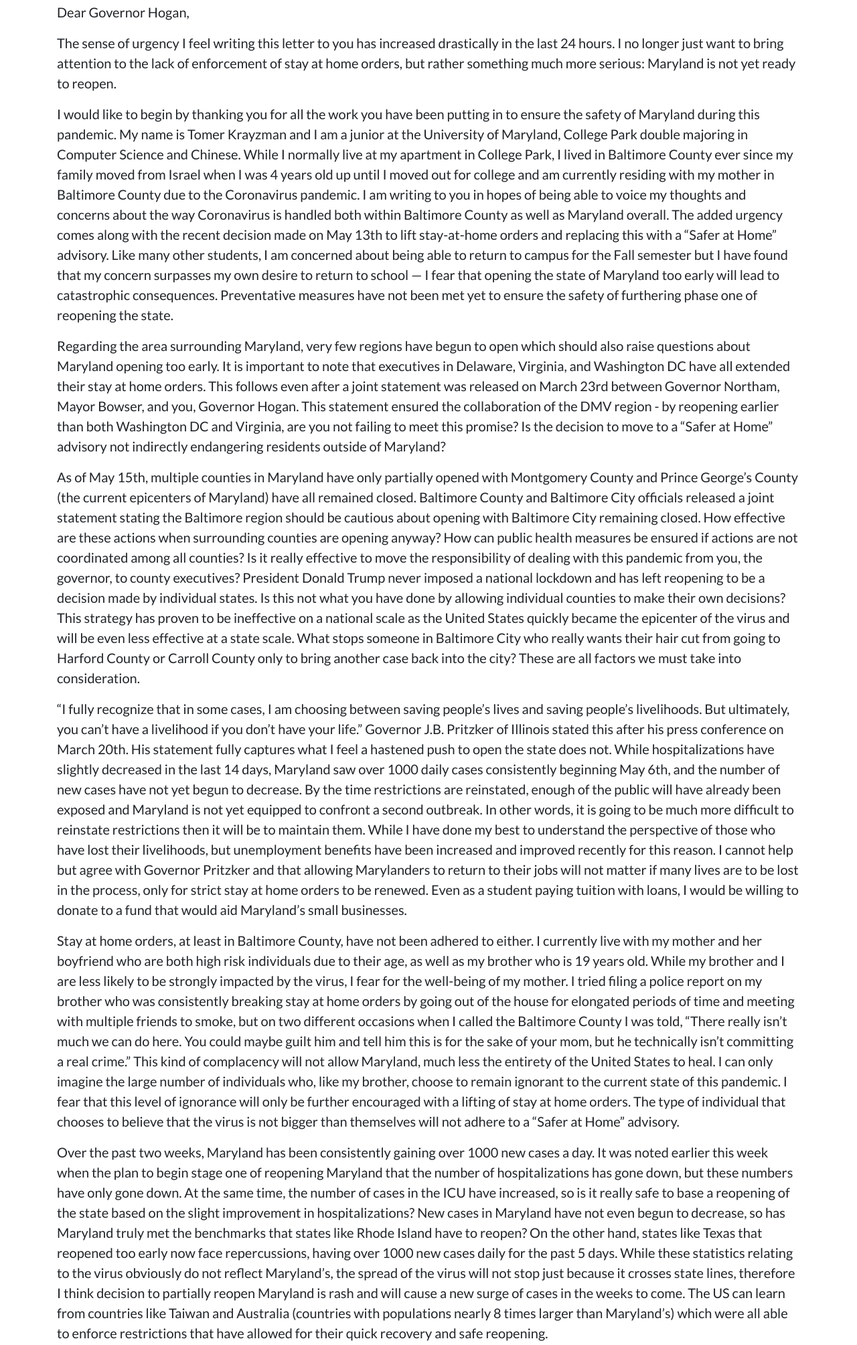
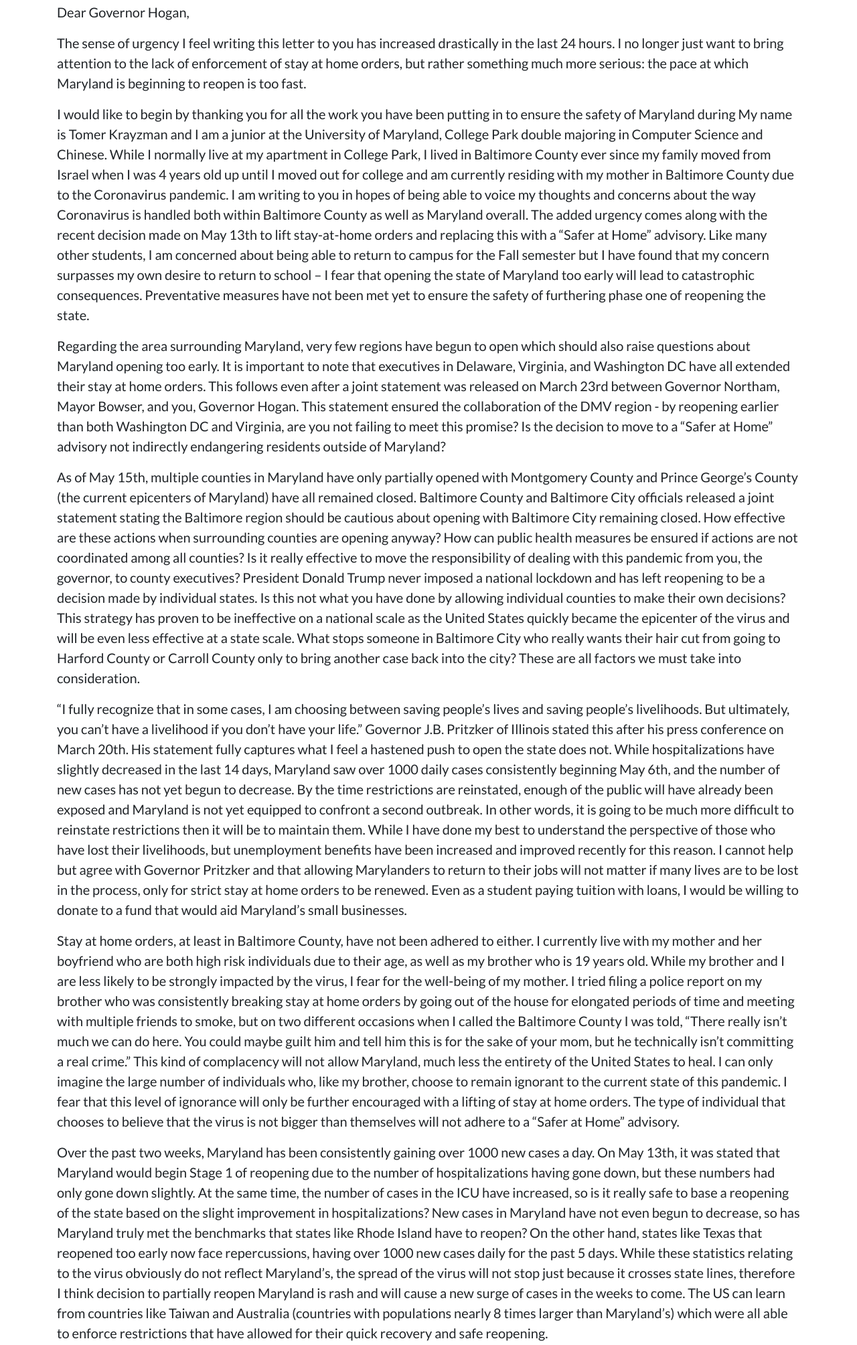
Before and after one commit to TomerKrayzman/TomerKrayzman.github.io, a plain HTML site: page covid19/LetterToGovernorHogan.html in a window 1280 px wide. Shown: the part 343-2351 px from the top of the page at 67% size. Drawn offline with Linux system fonts and the light colour scheme.

Commit message:
Main a changed to the main message. I understand that some aspects of reopening are safe and need to happen - but at a reasonable pace.

```diff
--- a/covid19/LetterToGovernorHogan.html
+++ b/covid19/LetterToGovernorHogan.html
@@ -45,59 +45,44 @@
                 </p>
                 <p class="lead">Dear Governor Hogan,</p>
                 <p class="lead">The sense of urgency I feel writing this letter to you has increased drastically in the
-                    last
-                    24 hours. I no longer just want to bring attention to the lack of enforcement of stay at home
-                    orders,
-                    but
-                    rather something much more serious: Maryland is not yet ready to reopen.</p>
+                    last 24 hours. I no longer just want to bring attention to the lack of enforcement of stay at home
+                    orders, but rather something much more serious: the pace at which Maryland is beginning to reopen is
+                    too fast.</p>
                 <p class="lead">I would like to begin by thanking you for all the work you have been putting in to
-                    ensure
-                    the safety of Maryland during this pandemic. My name is Tomer Krayzman and I am a junior at the
-                    University
-                    of Maryland,
-                    College Park double majoring in Computer Science and Chinese. While I normally live at my apartment
-                    in
-                    College Park, I lived in Baltimore County ever since my family moved from Israel when I was 4 years
-                    old up
-                    until I moved out for college and am currently residing with my mother in Baltimore County due to
-                    the
-                    Coronavirus pandemic. I am writing to you in hopes of being able to voice my thoughts and
-                    concerns
-                    about the way Coronavirus is handled both within Baltimore County as well as Maryland overall. The
-                    added
-                    urgency comes along with the recent decision made on May 13th to lift stay-at-home orders and
-                    replacing
-                    this with a “Safer at Home” advisory. Like many other students, I am concerned about being able to
-                    return
-                    to campus for the Fall semester but I have found that my concern surpasses my own desire to return
-                    to
-                    school — I fear that opening the state of Maryland too early will lead to catastrophic consequences.
-                    Preventative measures have not been met yet to ensure the safety of furthering phase one of
-                    reopening
-                    the
-                    state.</p>
+                    ensure the safety of Maryland during My name is Tomer Krayzman and I am a junior at the University
+                    of Maryland, College Park double majoring in Computer Science and Chinese. While I normally live at
+                    my apartment in College Park, I lived in Baltimore County ever since my family moved from Israel
+                    when I was 4 years old up until I moved out for college and am currently residing with my mother in
+                    Baltimore County due to the Coronavirus pandemic. I am writing to you in hopes of being able to
+                    voice my thoughts and concerns about the way Coronavirus is handled both within Baltimore County as
+                    well as Maryland overall. The added urgency comes along with the recent decision made on May 13th to
+                    lift stay-at-home orders and replacing this with a “Safer at Home” advisory. Like many other
+                    students, I am concerned about being able to return to campus for the Fall semester but I have found
+                    that my concern surpasses my own desire to return to school – I fear that opening the state of
+                    Maryland too early will lead to catastrophic consequences. Preventative measures have not been met
+                    yet to ensure the safety of furthering phase one of reopening the state.</p>
                 <p class="lead">Regarding the area surrounding Maryland, very few regions have begun to open which
-                    should also raise questions about Maryland opening too early. It is important to note that executives
-                    in Delaware, Virginia, and Washington DC have all extended their stay at home orders. This follows
-                    even after a joint statement was released on March 23rd between Governor Northam, Mayor Bowser, and
-                    you, Governor Hogan. This statement ensured the collaboration of the DMV region - by reopening earlier
-                    than both Washington DC and Virginia, are you not failing to meet this promise?
-                    Is the decision to move to a “Safer at Home” advisory not indirectly endangering residents outside of Maryland? </p>
-                <p class="lead">
-                    As of May 15th, multiple counties in Maryland have only partially opened with
-                    Montgomery County and Prince George’s County (the current epicenters of Maryland) have all remained
-                    closed. Baltimore County and Baltimore City officials released a joint statement stating the
-                    Baltimore region should be cautious about opening with Baltimore City remaining closed. How
-                    effective are these actions when surrounding counties are opening anyway? How can public health
-                    measures be ensured if actions are not coordinated among all counties? Is it really effective to
-                    move the responsibility of dealing with this pandemic from you, the governor, to county executives?
-                    President Donald Trump never imposed a national lockdown and has left reopening to be a decision
-                    made by individual states. Is this not what you have done by allowing individual counties to make
-                    their own decisions? This strategy has proven to be ineffective on a national scale as the United
-                    States quickly became the epicenter of the virus and will be even less effective at a state scale.
-                    What stops someone in Baltimore City who really wants their hair cut from going to Harford County or
+                    should also raise questions about Maryland opening too early. It is important to note that
+                    executives in Delaware, Virginia, and Washington DC have all extended their stay at home orders.
+                    This follows even after a joint statement was released on March 23rd between Governor Northam, Mayor
+                    Bowser, and you, Governor Hogan. This statement ensured the collaboration of the DMV region - by
+                    reopening earlier than both Washington DC and Virginia, are you not failing to meet this promise? Is
+                    the decision to move to a “Safer at Home” advisory not indirectly endangering residents outside of
+                    Maryland? </p>
+                <p class="lead">As of May 15th, multiple counties in Maryland have only partially opened with Montgomery
+                    County and Prince George’s County (the current epicenters of Maryland) have all remained closed.
+                    Baltimore County and Baltimore City officials released a joint statement stating the Baltimore
+                    region should be cautious about opening with Baltimore City remaining closed. How effective are
+                    these actions when surrounding counties are opening anyway? How can public health measures be
+                    ensured if actions are not coordinated among all counties? Is it really effective to move the
+                    responsibility of dealing with this pandemic from you, the governor, to county executives? President
+                    Donald Trump never imposed a national lockdown and has left reopening to be a decision made by
+                    individual states. Is this not what you have done by allowing individual counties to make their own
+                    decisions? This strategy has proven to be ineffective on a national scale as the United States
+                    quickly became the epicenter of the virus and will be even less effective at a state scale. What
+                    stops someone in Baltimore City who really wants their hair cut from going to Harford County or
                     Carroll County only to bring another case back into the city? These are all factors we must take
-                    into consideration.</p>
+                    into consideration. </p>
                 <p class="lead">“I fully recognize that in some cases, I am choosing between saving people’s lives and
                     saving people’s livelihoods. But ultimately, you can’t have a livelihood if you don’t have your
                     life.”
@@ -107,7 +92,7 @@
                     slightly decreased in the last 14 days, Maryland saw over 1000 daily cases consistently beginning
                     May
                     6th,
-                    and the number of new cases have not yet begun to decrease. By the time restrictions are reinstated,
+                    and the number of new cases has not yet begun to decrease. By the time restrictions are reinstated,
                     enough of the
                     public will have already been exposed and Maryland is not yet equipped to confront a second
                     outbreak.
@@ -151,25 +136,18 @@
                     The type of individual that chooses to believe that the virus is not bigger than themselves will not
                     adhere to a “Safer at Home” advisory.</p>
                 <p class="lead">Over the past two weeks, Maryland has been consistently gaining over 1000 new cases a
-                    day.
-                    It was noted earlier this week when the plan to begin stage one of reopening Maryland that the
-                    number
-                    of hospitalizations has gone down, but these numbers have only gone down. At the same time, the
-                    number
-                    of cases in the ICU have increased, so is it really safe to base a reopening of the state based on
-                    the
-                    slight improvement in hospitalizations? New cases in Maryland have not even begun to decrease, so
-                    has
-                    Maryland truly met the benchmarks that states like Rhode Island have to reopen? On the other hand,
-                    states like Texas that reopened too early now face repercussions, having over 1000 new cases daily
-                    for
-                    the past 5 days. While these statistics relating to the virus obviously do not reflect
-                    Maryland’s, the spread of the virus will not stop just because it crosses state lines, therefore I
-                    think decision to partially reopen Maryland is rash and will cause a new surge of cases in the weeks
-                    to come. The US can learn from countries like Taiwan and Australia (countries with populations
-                    nearly
-                    8 times larger than Maryland’s) which were all able to enforce restrictions that have allowed for
-                    their quick recovery and safe reopening.</p>
+                    day. On May 13th, it was stated that Maryland would begin Stage 1 of reopening due to the number of
+                    hospitalizations having gone down, but these numbers had only gone down slightly. At the same time,
+                    the number of cases in the ICU have increased, so is it really safe to base a reopening of the state
+                    based on the slight improvement in hospitalizations? New cases in Maryland have not even begun to
+                    decrease, so has Maryland truly met the benchmarks that states like Rhode Island have to reopen? On
+                    the other hand, states like Texas that reopened too early now face repercussions, having over 1000
+                    new cases daily for the past 5 days. While these statistics relating to the virus obviously do not
+                    reflect Maryland’s, the spread of the virus will not stop just because it crosses state lines,
+                    therefore I think decision to partially reopen Maryland is rash and will cause a new surge of cases
+                    in the weeks to come. The US can learn from countries like Taiwan and Australia (countries with
+                    populations nearly 8 times larger than Maryland’s) which were all able to enforce restrictions that
+                    have allowed for their quick recovery and safe reopening.</p>
                 <p class="lead">I fear that the recent decision to begin phase one of reopening Maryland will lead to
                     consequences that are going to be extraordinarily difficult to recover from. I used to simply fear
                     for
@@ -185,15 +163,14 @@
                     through this pandemic has proved to Democrats and Republicans alike that fighting this virus is not
                     a
                     partisan issue, and this is something I am truly grateful for.</p>
-                <p class="lead">For the sake of Maryland and the United States, please reconsider the decision to reopen
-                    the
-                    state and lift stay at home restrictions.</p>
+                <p class="lead">For the sake of Maryland and the United States, please reconsider the rate at which we
+                    move through the state’s recovery and reopening plan.</p>
                 <p class="lead">Sincerely, <br/>
                     Tomer Krayzman <br/>
                     <a href="mailto: tomerkrayzman@gmail.com">tomerkrayzman@gmail.com</a>
                     <br/>
                     Published: 5/14/2020 <br/>
-                    Edited: 5/22/2020
+                    Edited: 5/29/2020
                 </p>
             </div>
         </div>
```
